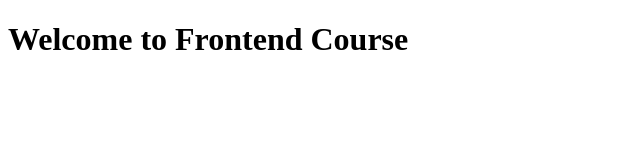
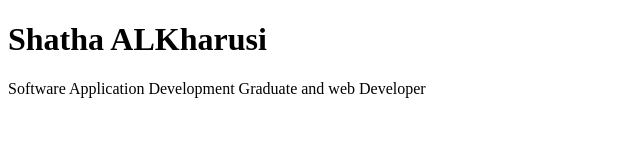
Before and after one commit to shathaalkharusi/frontend-course, a plain HTML site: page index.html in a window 1280 px wide. Shown: the whole page, without its empty margins (0-640 px from the left). Drawn offline with Linux system fonts and the light colour scheme.

Commit message:
Add my name to index.html

```diff
--- a/index.html
+++ b/index.html
@@ -6,6 +6,7 @@
     <title>Frontend Course</title>
 </head>
 <body>
-    <h1>Welcome to Frontend Course</h1>
+    <h1>Shatha ALKharusi</h1>
+    <p>Software Application Development Graduate and web Developer</p>
 </body>
 </html>
```
